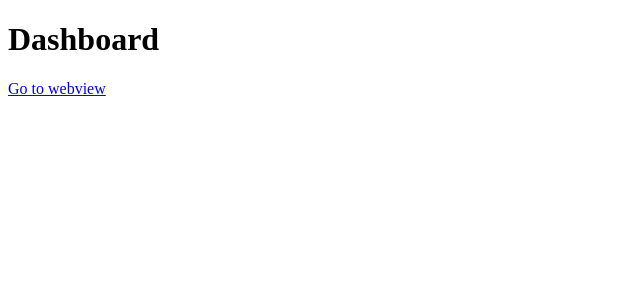
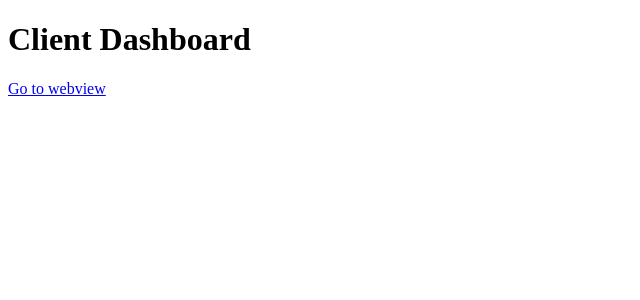
Before and after one commit to Anuj1p/webview, a Next.js app: page /dashboard in a window 1280 px wide. Shown: the top 300 px of the page, without its empty margins (0-640 px from the left). Built offline with nearby package versions, Linux system fonts and the light colour scheme.

Commit message:
Add context

```diff
--- a/pages/_app.tsx
+++ b/pages/_app.tsx
@@ -1,8 +1,24 @@
 import { AppProps } from "next/app";
+import { useReducer } from "react";
+import { commonReducer, initialState } from "../state/reducer";
+import {
+  CommonStateChangerContext,
+  CommonStateContext,
+} from "../state/context";
 // import '@src/styles/global.css'
 
 const MyApp = ({ Component, pageProps }: AppProps) => {
-  return <Component {...pageProps} />;
+  const [commonState, commonStateDispatch] = useReducer(
+    commonReducer,
+    initialState
+  );
+  return (
+    <CommonStateContext.Provider value={commonState}>
+      <CommonStateChangerContext.Provider value={commonStateDispatch}>
+        <Component {...pageProps} />
+      </CommonStateChangerContext.Provider>
+    </CommonStateContext.Provider>
+  );
 };
 
 export default MyApp;
--- a/pages/dashboard.tsx
+++ /dev/null
@@ -1,12 +0,0 @@
-import Link from "next/link";
-
-const Dashboard = () => {
-  return (
-    <div>
-      <h1>Dashboard</h1>
-      <Link href="/webview">Go to webview</Link>
-    </div>
-  );
-}
-
-export default Dashboard
--- /dev/null
+++ b/pages/dashboard/client.tsx
@@ -0,0 +1,23 @@
+import Link from "next/link";
+import { initialState } from "../../state/reducer";
+import { IHeaders } from "@/types/common/type";
+
+interface IDashBoardClient {
+  headers: IHeaders;
+}
+
+const DashBoardClient = (props: IDashBoardClient) => {
+  const { headers } = props;
+  console.log("====================================");
+  console.log(headers);
+  console.log("====================================");
+  return (
+    <div>
+      <h1>Client Dashboard</h1>
+
+      <Link href="/webview">Go to webview</Link>
+    </div>
+  );
+};
+
+export default DashBoardClient;
--- /dev/null
+++ b/pages/dashboard/index.tsx
@@ -0,0 +1,41 @@
+import { getHeaders } from "@/utils/common-utils";
+import DashBoardClient from "./client";
+import { GetServerSidePropsContext } from "next";
+import { IHeaders } from "@/types/common/type";
+import { useEffect } from "react";
+import { useCommonStateChanger } from "../../state/context";
+import { UPDATE_HEADERS } from "../../state/types";
+
+interface IDashBoard {
+  headers: IHeaders;
+}
+
+const DashBoard = (props: IDashBoard) => {
+  const { headers } = props;
+  const dispatch = useCommonStateChanger();
+
+  useEffect(() => {
+    if (headers?.platform) {
+      dispatch({
+        type: UPDATE_HEADERS,
+        headers,
+      });
+    }
+  }, [headers, dispatch]);
+
+  return <DashBoardClient headers={headers} />;
+};
+
+export async function getServerSideProps(context: GetServerSidePropsContext) {
+  const headers = {
+    ...getHeaders(context),
+  };
+
+  return {
+    props: {
+      headers,
+    },
+  };
+}
+
+export default DashBoard;
--- /dev/null
+++ b/src/types/common/type.ts
@@ -0,0 +1,3 @@
+export interface IHeaders {
+    platform?: string // 'web' | 'android'
+}
--- /dev/null
+++ b/src/utils/common-utils.ts
@@ -0,0 +1,10 @@
+import { GetServerSidePropsContext } from "next";
+
+export const getHeaders = (context: GetServerSidePropsContext) => {
+  const { req } = context;
+  const platform = req.headers.platform ?? "web";
+
+  return {
+    platform,
+  };
+};
--- /dev/null
+++ b/state/context.tsx
@@ -0,0 +1,33 @@
+import { createContext, useContext } from "react";
+import { initialState } from "./reducer";
+import { ACTIONTYPE, IInitialState } from "./types";
+
+export const CommonStateContext = createContext<IInitialState | undefined>(
+  initialState
+);
+
+export function useCommonState() {
+  const context = useContext<IInitialState | undefined>(CommonStateContext);
+  if (context === undefined) {
+    throw new Error(
+      "useCommonStateChanger must be used within a useCommonStateChanger Provider"
+    );
+  }
+  return context;
+}
+
+export const CommonStateChangerContext = createContext<
+  React.Dispatch<ACTIONTYPE> | undefined
+>(undefined);
+
+export function useCommonStateChanger() {
+  const context = useContext<React.Dispatch<ACTIONTYPE> | undefined>(
+    CommonStateChangerContext
+  );
+  if (context === undefined) {
+    throw new Error(
+      "useCommonStateChanger must be used within a CommonStateChangerContext Provider"
+    );
+  }
+  return context;
+}
--- /dev/null
+++ b/state/reducer.ts
@@ -0,0 +1,18 @@
+import { ACTIONTYPE, IInitialState, UPDATE_HEADERS } from "./types";
+
+export const initialState: IInitialState = { headers: {} };
+
+export function commonReducer(
+  state: IInitialState = initialState,
+  action: ACTIONTYPE
+) {
+  switch (action.type) {
+    case UPDATE_HEADERS:
+      return {
+        ...state,
+        headers: action.headers,
+      };
+    default:
+      return state;
+  }
+}
--- /dev/null
+++ b/state/types.ts
@@ -0,0 +1,12 @@
+import { IHeaders } from "@/types/common/type";
+
+export const UPDATE_HEADERS = "UPDATE_HEADERS" as const;
+
+export interface IInitialState {
+  headers: IHeaders;
+}
+
+export type ACTIONTYPE = {
+  type: typeof UPDATE_HEADERS;
+  headers: IHeaders;
+};
```
